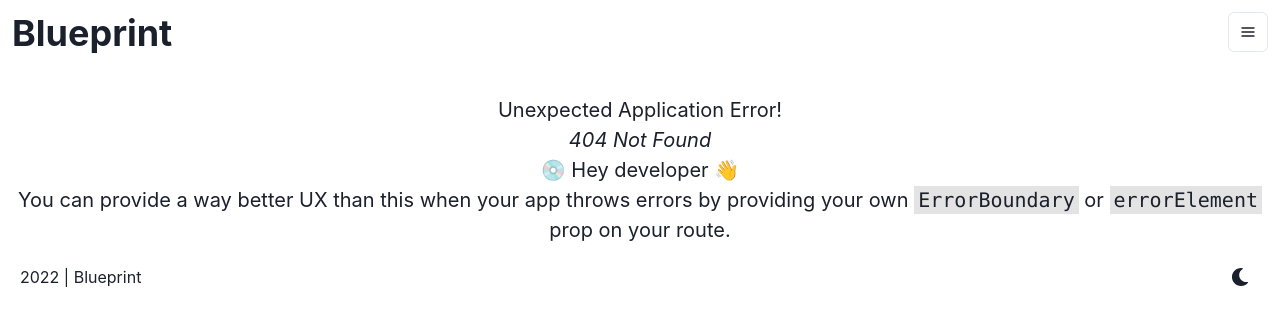
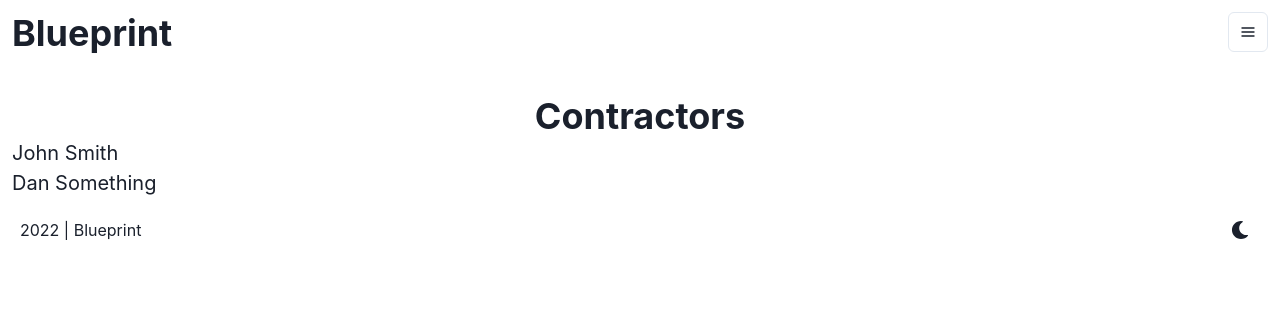
Before and after one commit to stephenparkhum/House-App-V2, a React (Create React App) app: page /contractors in a window 1280 px wide. Before the commit this address had no page. Shown: the top 326 px of the page. Built offline with nearby package versions, Linux system fonts and the light colour scheme.

Commit message:
Adding contractor page and data

```diff
--- a/src/App.tsx
+++ b/src/App.tsx
@@ -27,6 +27,7 @@ import testUser from './data/data'
 import { SiteData } from './data/siteData'
 import Room from "./components/Room";
 import { AddIcon, EditIcon, ExternalLinkIcon, HamburgerIcon, RepeatIcon } from "@chakra-ui/icons";
+import Contractors from "./components/Contractors";
 
 
 const router = createBrowserRouter([
@@ -41,6 +42,10 @@ const router = createBrowserRouter([
   {
     path: "/house/:houseId/room/:roomId",
     element: <Room houses={testUser.houses} />,
+  },
+  {
+    path: "/contractors",
+    element: <Contractors contractors={testUser.houses[0].admin.contractors} />,
   },
 ]);
 
@@ -69,9 +74,9 @@ export const App = () => {
                     Your Houses
                   </MenuItem>
                 </Link>
-                <Link href="/">
+                <Link href="/contractors">
                   <MenuItem>
-                    Contacts
+                    Contractors
                   </MenuItem>
                 </Link>
               </MenuList>
--- /dev/null
+++ b/src/components/Contractors.tsx
@@ -0,0 +1,29 @@
+import { Box, Heading } from '@chakra-ui/react'
+import React from 'react'
+import { Contractor } from '../types/types'
+
+type Props = {
+  contractors: Contractor[]
+}
+
+const Contractors = ({ contractors }: Props) => {
+
+  const displayContractors = () => {
+    return contractors.map(c => <li>{c.name}</li>)
+  }
+
+  return (
+    <Box >
+      <Heading>
+        Contractors
+      </Heading>
+      <Box textAlign="left">
+        <ul>
+          {displayContractors()}
+        </ul>
+      </Box>
+    </Box>
+  )
+}
+
+export default Contractors;
--- a/src/data/data.ts
+++ b/src/data/data.ts
@@ -1,4 +1,21 @@
-import { Room, House, User, Admin } from '../types/types'
+import { Room, House, User, Admin, Contractor } from '../types/types'
+
+const contractors: Contractor[] = [
+  {
+    name: 'John Smith',
+    specialty: 'Plumbing',
+    costPerHour: 150,
+    phoneNumber: '(503) 555-1234',
+    emailAddress: 'john@plumbing.com'
+  },
+  {
+    name: 'Dan Something',
+    specialty: 'Electric',
+    costPerHour: 250,
+    phoneNumber: '(503) 555-9999',
+    emailAddress: 'dan@electricty.com'
+  },
+]
 
 const testRooms: Room[] = [{
   id: '7D9B75B3-4384-47DB-8E81-B9D6AE0C5676',
@@ -79,7 +96,8 @@ const testAdmin: Admin = {
     mortgageHolder: 'Wells Fargo',
     mortgageInsurance: true,
     mortgageInsurancePrice: 120
-  }
+  },
+  contractors: contractors
 }
 
 const testAirbnbAdmin: Admin = {
@@ -97,7 +115,8 @@ const testAirbnbAdmin: Admin = {
     mortgageHolder: 'State Farm',
     mortgageInsurance: true,
     mortgageInsurancePrice: 75
-  }
+  },
+  contractors: contractors
 }
 
 const testHouse: House = {
```
Also changed, not shown: src/types/types.ts (+10 -1 lines).
